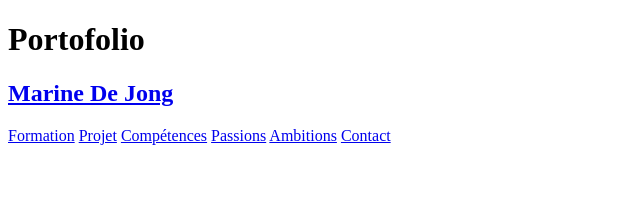
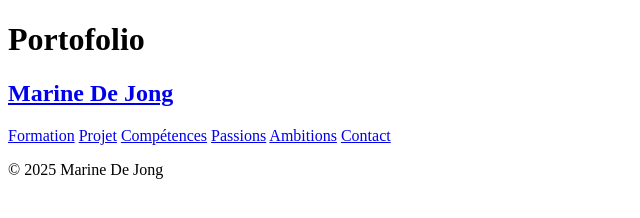
Before and after one commit to IsanamiSu/portfolio, a plain HTML site: page html/ambitions.html in a window 1280 px wide. Shown: the whole page, without its empty margins (0-640 px from the left). Drawn offline with Linux system fonts and the light colour scheme.

Commit message:
Ajout footer dans les pages html

```diff
--- a/html/ambitions.html
+++ b/html/ambitions.html
@@ -24,6 +24,6 @@
     </body>
 
     <footer>
-
+        <p>© 2025 Marine De Jong</p>
     </footer>
 </html>
```
Also changed, not shown: html/competences.html (+1 -1 lines), html/contact.html (+1 -1 lines), html/formation.html (+1 -1 lines), html/home.html (+1 -1 lines), html/passions.html (+1 -1 lines), html/projet.html (+1 -1 lines).
